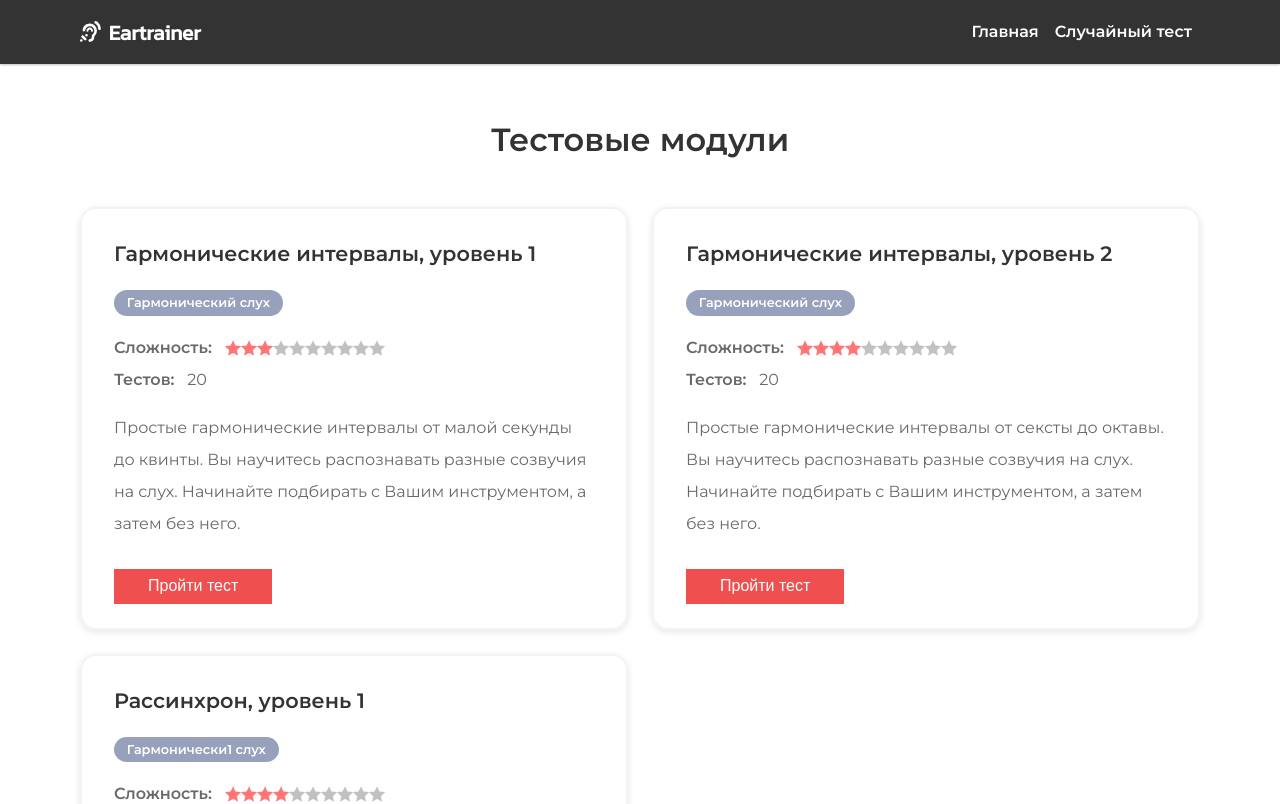
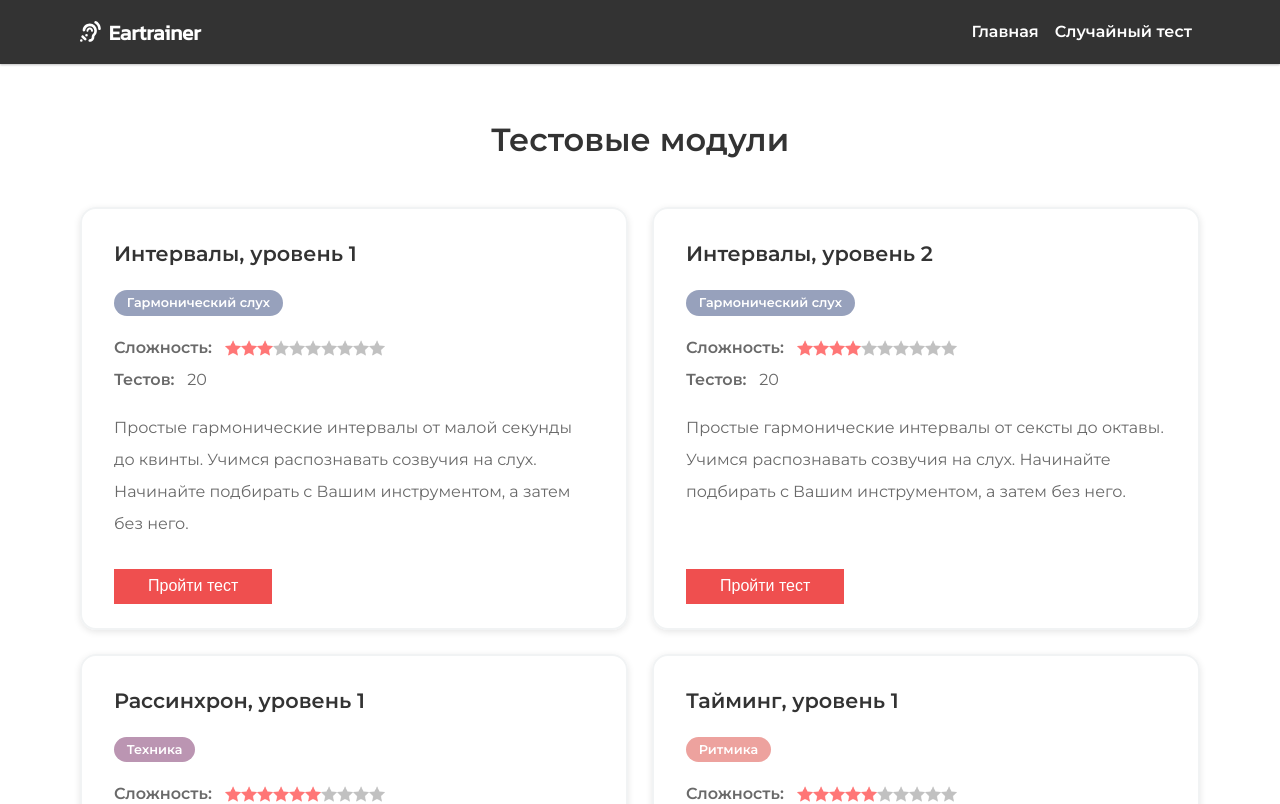
Before and after one commit to Purplejam/eartrainer, a React (Create React App) app: page / in a window 1280 px wide. Shown: the top 804 px of the page. Built offline with nearby package versions, Linux system fonts and the light colour scheme.

Commit message:
finished test update

```diff
--- a/src/components/FinishedTest.tsx
+++ b/src/components/FinishedTest.tsx
@@ -5,6 +5,7 @@ import {currentTestAction} from '../actions/currentTestAction';
 import {ThunkDispatch} from 'redux-thunk';
 import styled from 'styled-components';
 import SampleTestPlayer from './SampleTestPlayer';
+import {useNavigate} from "react-router-dom";
 
 
 type SingleAnswerType = {
@@ -37,6 +38,23 @@ const FinishedTestStyles = styled.div`
 `
 const AnswersBox = styled.div`
 	padding: .5rem 0 4rem 0;
+	.button-box {
+		padding: 1rem 1rem 0 1rem;
+		display: flex;
+		justify-content: flex-start;
+		width: 100%;
+		gap: 1rem;
+	}
+
+	@media screen and (max-width: 768px) {
+		.button-box {
+			flex-direction: column;
+			gap: .5rem;
+			button {
+				width: 100%;
+			}
+		}
+	}
 
 `
 const AnswerItem = styled.div`
@@ -86,6 +104,7 @@ function FinishedTest() {
 	const SuccessRate = Math.floor(succeededTests / answers.length * 100);
 	const [playingAudio, setPlayingAudio] = useState(answers[0]?.audio);
 	const audioRef = useRef<any | HTMLAudioElement>(null);
+	const navigate = useNavigate();
 
 
 	return(
@@ -125,9 +144,18 @@ function FinishedTest() {
 	    src={playingAudio}
 	    >
 	    </audio>
+	    <div className="button-box">
+					<button
+						onClick={() => navigate(`/current-test/${slug}`)}
+						className="main-button">Пройти заново</button>
+						<button
+						onClick={() => navigate('/')}
+						className="simple-button">Вернуться к тестам</button>
+	    </div>
 				</AnswersBox>
 				</>
 			}
+
 		</FinishedTestStyles>
 		)
 }
--- a/src/components/LoadingGif.tsx
+++ b/src/components/LoadingGif.tsx
@@ -2,16 +2,68 @@ import styled from 'styled-components';
 import loading from '../img/Ellipsis-2.9s-128px.gif';
 
 const LoadingDiv = styled.div`
-	text-align: center;
-		img {
-			display: inline-block;
-		}
+text-align: center;
+.lds-ellipsis {
+  display: inline-block;
+  position: relative;
+  width: 80px;
+  height: 80px;
+}
+.lds-ellipsis div {
+  position: absolute;
+  top: 33px;
+  width: 13px;
+  height: 13px;
+  border-radius: 50%;
+  background: #6B7AA1;
+  animation-timing-function: cubic-bezier(0, 1, 1, 0);
+}
+.lds-ellipsis div:nth-child(1) {
+  left: 8px;
+  animation: lds-ellipsis1 0.6s infinite;
+}
+.lds-ellipsis div:nth-child(2) {
+  left: 8px;
+  animation: lds-ellipsis2 0.6s infinite;
+}
+.lds-ellipsis div:nth-child(3) {
+  left: 32px;
+  animation: lds-ellipsis2 0.6s infinite;
+}
+.lds-ellipsis div:nth-child(4) {
+  left: 56px;
+  animation: lds-ellipsis3 0.6s infinite;
+}
+@keyframes lds-ellipsis1 {
+  0% {
+    transform: scale(0);
+  }
+  100% {
+    transform: scale(1);
+  }
+}
+@keyframes lds-ellipsis3 {
+  0% {
+    transform: scale(1);
+  }
+  100% {
+    transform: scale(0);
+  }
+}
+@keyframes lds-ellipsis2 {
+  0% {
+    transform: translate(0, 0);
+  }
+  100% {
+    transform: translate(24px, 0);
+  }
+}
 `
 
 function LoadingGif() {
 	return(
 		<LoadingDiv>
-			<img src={loading} alt="loading..."/>
+			<div className="lds-ellipsis"><div></div><div></div><div></div><div></div></div>
 		</LoadingDiv>
 
 		)
--- a/src/components/Test.tsx
+++ b/src/components/Test.tsx
@@ -7,7 +7,7 @@ import {useDispatch} from 'react-redux';
 import {AppStateType} from '../reducers/index';
 import {ThunkDispatch} from 'redux-thunk';
 import {Action} from 'redux';
-
+import getColor from '../lib/getColor';
 
 type TestPropsTypes = {
 	id: number,
@@ -66,7 +66,6 @@ const Description = styled.div`
 	display: inline-block;
 	padding: 0 .8rem;
 	border-radius: 20px;
-	background-color: #97A1BC;
 	color: white;
 	font-size: .8rem;
 	margin-bottom: 1rem;
@@ -104,7 +103,6 @@ function getStarRaiting(qty: number) {
 function Test({name, slug, complexity, description, quantity, technique}: TestPropsTypes) {
 
 	const dispatch: ThunkDispatch<AppStateType, void, Action> = useDispatch();
-
 	function currentTestHandler(slug: string) {
 		dispatch(currentTestAction(slug));
 	}
@@ -114,7 +112,9 @@ function Test({name, slug, complexity, description, quantity, technique}: TestPr
    <TestStyle>
    	<h3>{name}</h3>
    	<Description>
-   		<p className="technique"><b>{technique}</b></p>
+   		<p
+   		style={{background: `${getColor(slug)}`}}
+   		className="technique"><b>{technique}</b></p>
    		<Raiting><b className="description-header">Сложность:</b>{getStarRaiting(complexity)}</Raiting>
    		<p><b className="description-header">Тестов:</b>{quantity}</p>
    		<p className="test-description">{description}</p>
--- a/src/data/allTestsInfo.tsx
+++ b/src/data/allTestsInfo.tsx
@@ -12,27 +12,35 @@ const allTestsInfo: testInfoType[] = [
 	{
 	'id': 1,
 	'quantity': 20,
-	'name': 'Гармонические интервалы, уровень 1',
+	'name': 'Интервалы, уровень 1',
 	'slug': 'melodic-intervals-1',
 	'technique': 'Гармонический слух',
 	'complexity': 3,
-	'description': 'Простые гармонические интервалы от малой секунды до квинты. Вы научитесь распознавать разные созвучия на слух. Начинайте подбирать с Вашим инструментом, а затем без него.'},
+	'description': 'Простые гармонические интервалы от малой секунды до квинты. Учимся распознавать созвучия на слух. Начинайте подбирать с Вашим инструментом, а затем без него.'},
 {
 	'id': 2,
 	'quantity': 20,
-	'name': 'Гармонические интервалы, уровень 2',
+	'name': 'Интервалы, уровень 2',
 	'slug': 'melodic-intervals-2',
 	'technique': 'Гармонический слух',
 	'complexity': 4,
-	'description': 'Простые гармонические интервалы от сексты до октавы. Вы научитесь распознавать разные созвучия на слух. Начинайте подбирать с Вашим инструментом, а затем без него.'},
+	'description': 'Простые гармонические интервалы от сексты до октавы. Учимся распознавать созвучия на слух. Начинайте подбирать с Вашим инструментом, а затем без него.'},
 {
 	'id': 3,
 	'quantity': 20,
 	'name': 'Рассинхрон, уровень 1',
 	'slug': 'synchronisation-1',
-	'technique': 'Гармонически1 слух',
-	'complexity': 4,
-	'description': 'Простые гармонические интервалы от сексты до октавы. Вы научитесь распознавать разные созвучия на слух. Начинайте подбирать с Вашим инструментом, а затем без него.'},
+	'technique': 'Техника',
+	'complexity': 6,
+	'description': 'Рассинхрон – это несвоевременная работа одной из рук, которая проявляется в виде различных технических артефактов. С чем мы и боремся в занятиях техникой.'},
+{
+	'id': 4,
+	'quantity': 20,
+	'name': 'Тайминг, уровень 1',
+	'slug': 'rhythm-1',
+	'technique': 'Ритмика',
+	'complexity': 5,
+	'description': 'Учимся различать спешку и отставание при работе с ритм-секцией. Важнейший навык для игры на любом инструменте.'},
 ]
 
 export default allTestsInfo;
--- /dev/null
+++ b/src/lib/getColor.tsx
@@ -0,0 +1,22 @@
+export default function getColor(slug: string) {
+	switch(slug) {
+		case'melodic-intervals-1' : {
+			return '#97A1BC';
+		}
+		case'melodic-intervals-2' : {
+			return '#97A1BC';
+		}
+		case'synchronisation-1' : {
+			return '#BB95B2';
+		}
+		case'synchronisation-2' : {
+			return '#BB95B2';
+		}
+		case 'rhythm-1' : {
+			return '#eda29e';
+		}
+		default : {
+			return '#97A1BC'
+		}
+	}
+}
```
